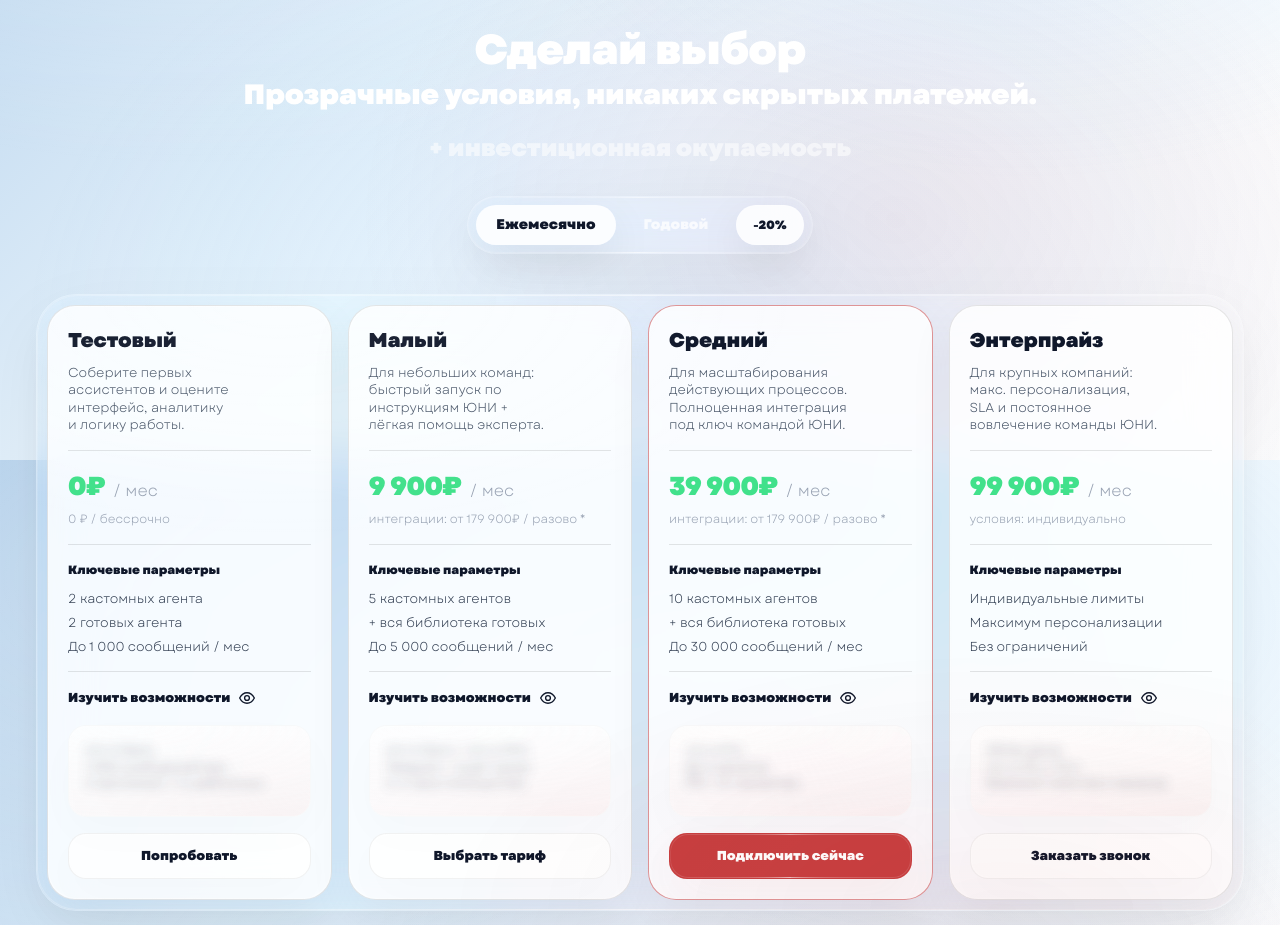
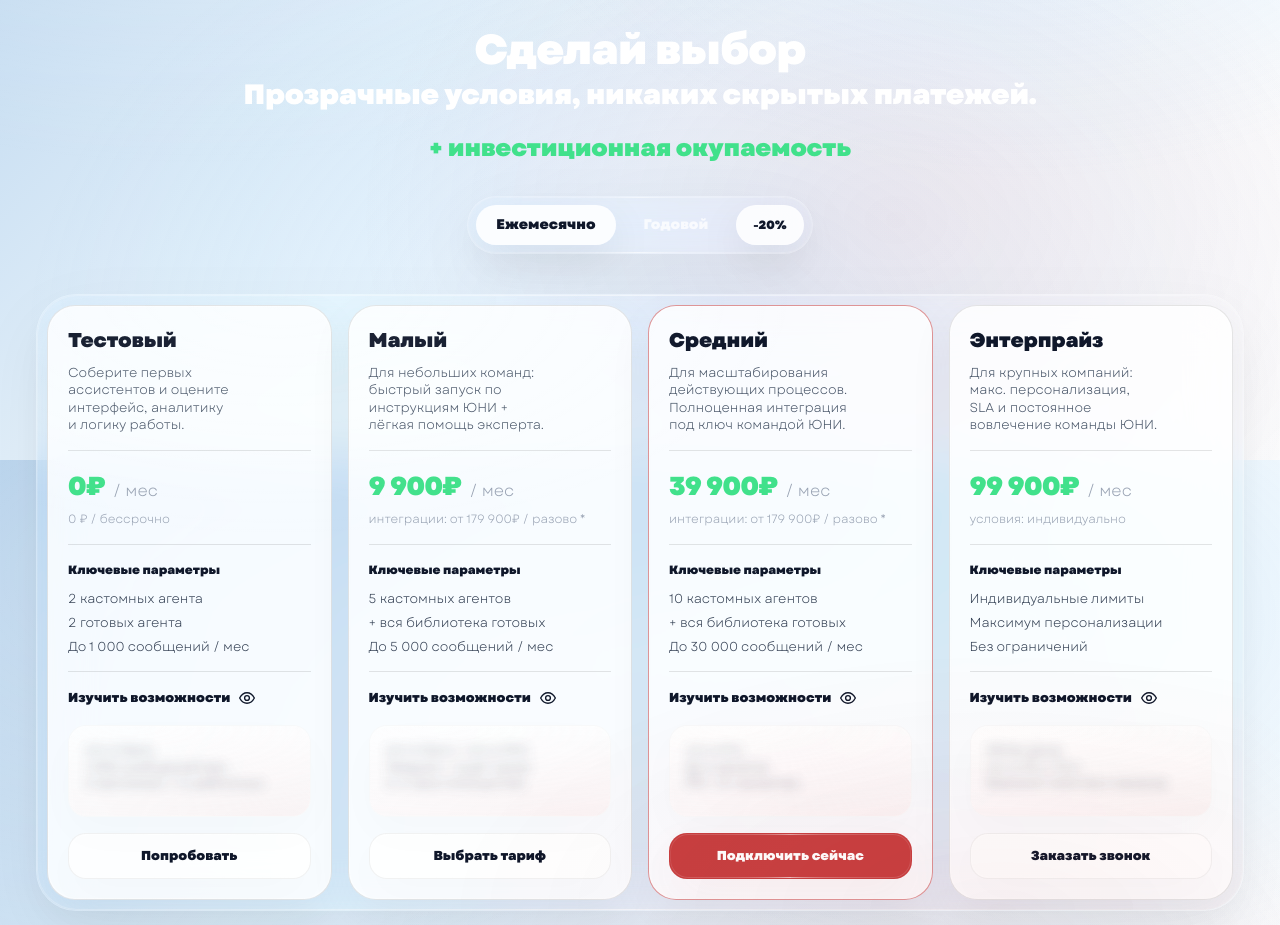
Before and after one commit to uniconsulting/uni.com, a Next.js app: page / in a window 1280 px wide. Shown: the part 4340-5265 px from the top of the page. Built offline with nearby package versions, Linux system fonts and the light colour scheme.

Commit message:
Update Plans.tsx

```diff
--- a/src/components/sections/Plans.tsx
+++ b/src/components/sections/Plans.tsx
@@ -423,7 +423,7 @@ export default function PricingPlansSection() {
           </div>
 
 <div className="mt-3 flex justify-center">
-  <span className="uniGlassSweep relative inline-block overflow-hidden rounded-[999px] px-2 py-[2px] text-white/55 font-semibold tracking-[-0.01em] text-[13px] sm:text-[24px]">
+  <span className="uniGlassSweep relative inline-block overflow-hidden rounded-[999px] px-2 py-[2px] text-[#41e18b] font-semibold tracking-[-0.01em] text-[13px] sm:text-[24px]">
     + инвестиционная окупаемость
 
     {/* стеклянный блик */}
```
